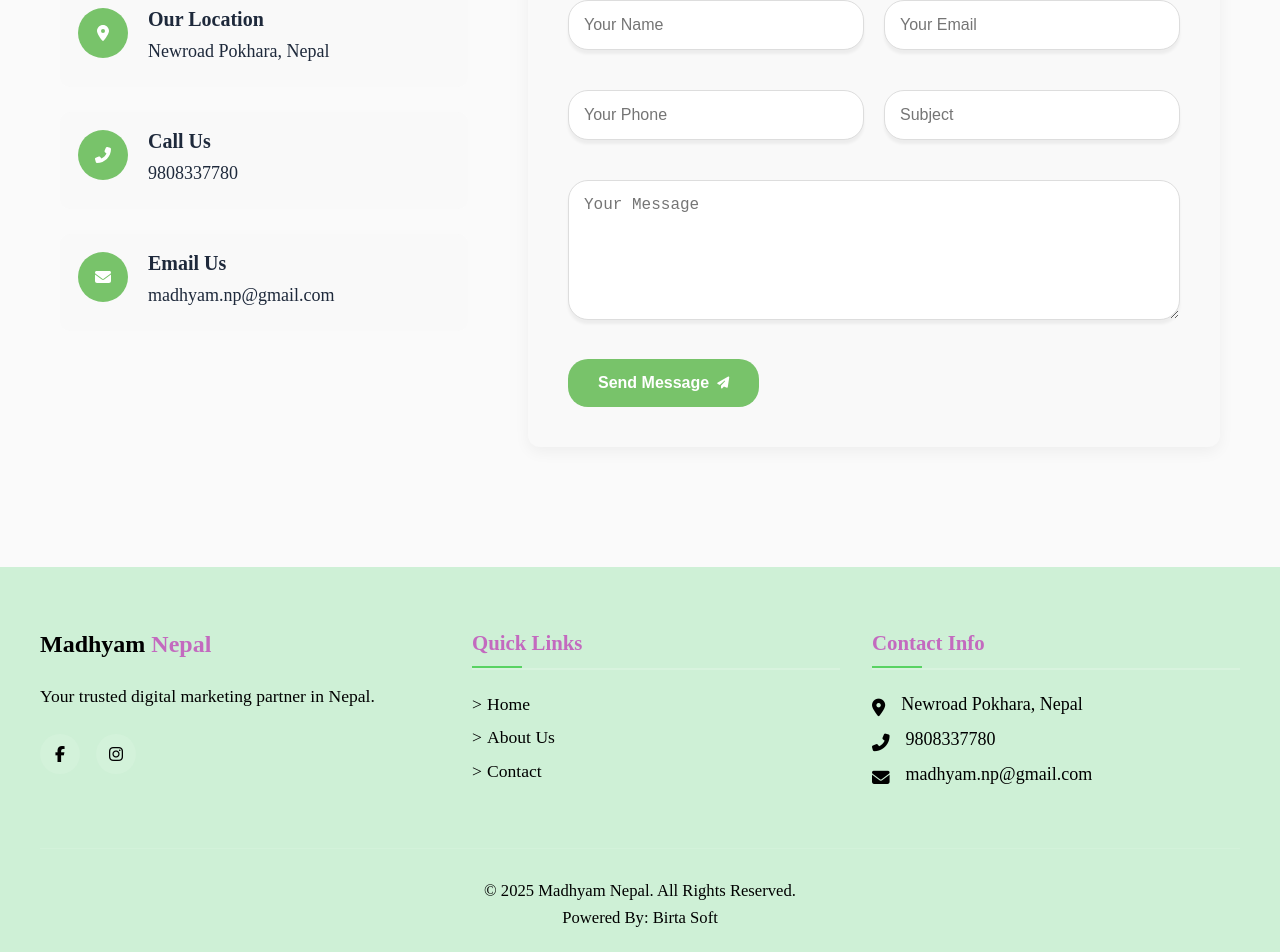
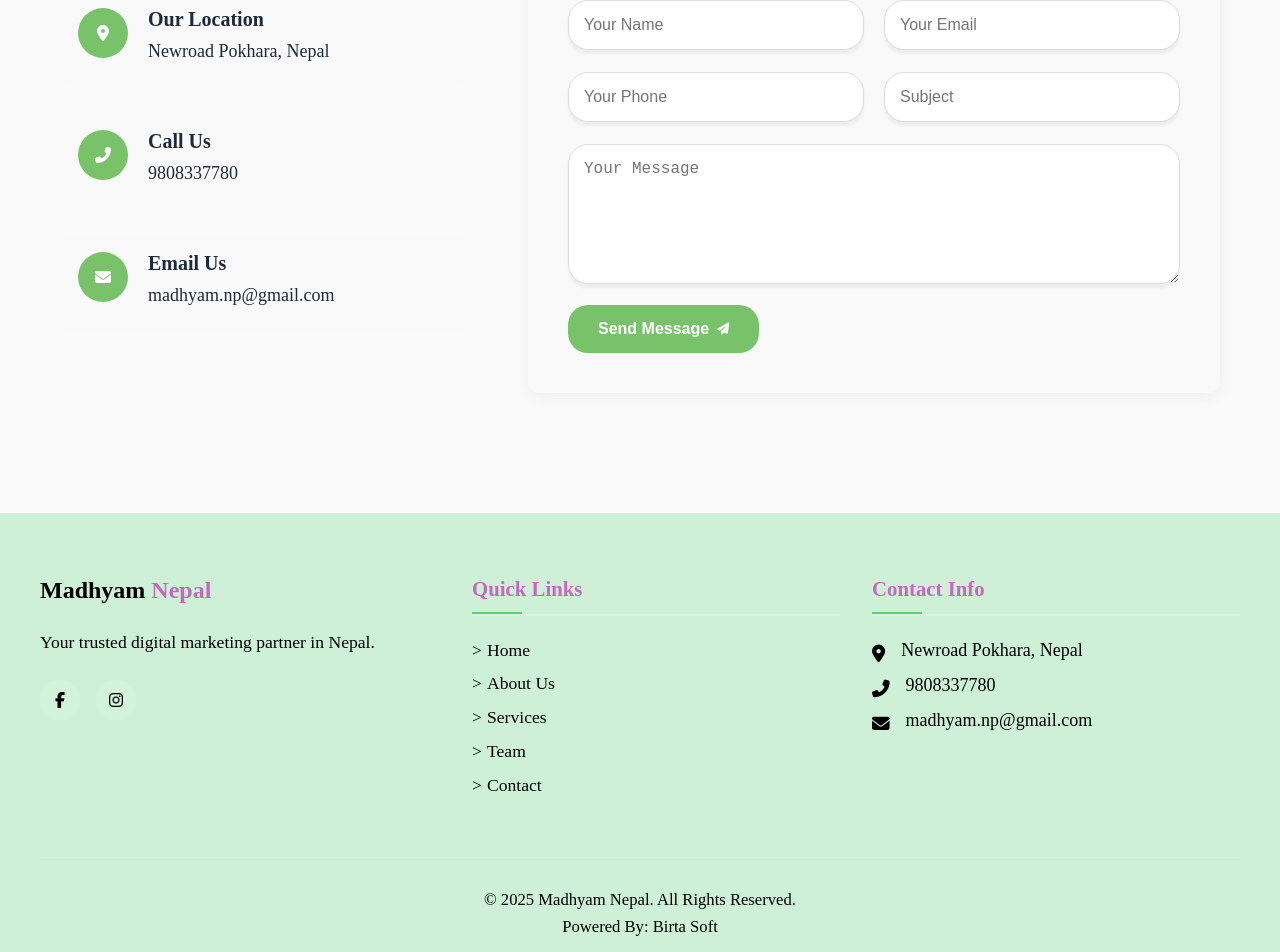
Before and after one commit to anushadhakal/MadhyamNepal, a React (Vite) app: page / in a window 1280 px wide. Shown: the part 4096-5048 px from the top of the page. Built offline with nearby package versions, Linux system fonts and the light colour scheme.

Commit message:
minor changes

```diff
--- a/src/Components/Footer.jsx
+++ b/src/Components/Footer.jsx
@@ -32,6 +32,8 @@
               <ul className={styles.links}>
                 <li><a href="#home">Home</a></li>
                 <li><a href="#about">About Us</a></li>
+                <li><a href="#services">Services</a></li>
+                <li><a href="#team">Team</a></li>
                 <li><a href="#contact">Contact</a></li>
               </ul>
             </div>
--- a/src/Contact/Contact.module.css
+++ b/src/Contact/Contact.module.css
@@ -155,14 +155,14 @@
 .formRow {
   display: flex;
   flex-direction: column;
-  gap: 12px;
+  gap: 5px;
   margin-bottom: 12px;
   width: 100%;
 }
 
 .formGroup {
   width: 100%;
-  margin-bottom: 12px;
+  margin-bottom: 2px;
 }
 
 .contactForm .textarea {
@@ -518,7 +518,7 @@
   }
 
   .formGroup {
-    margin-bottom: 20px;
+    margin-bottom: 2px;
   }
 
   .contactForm .textarea {
```
